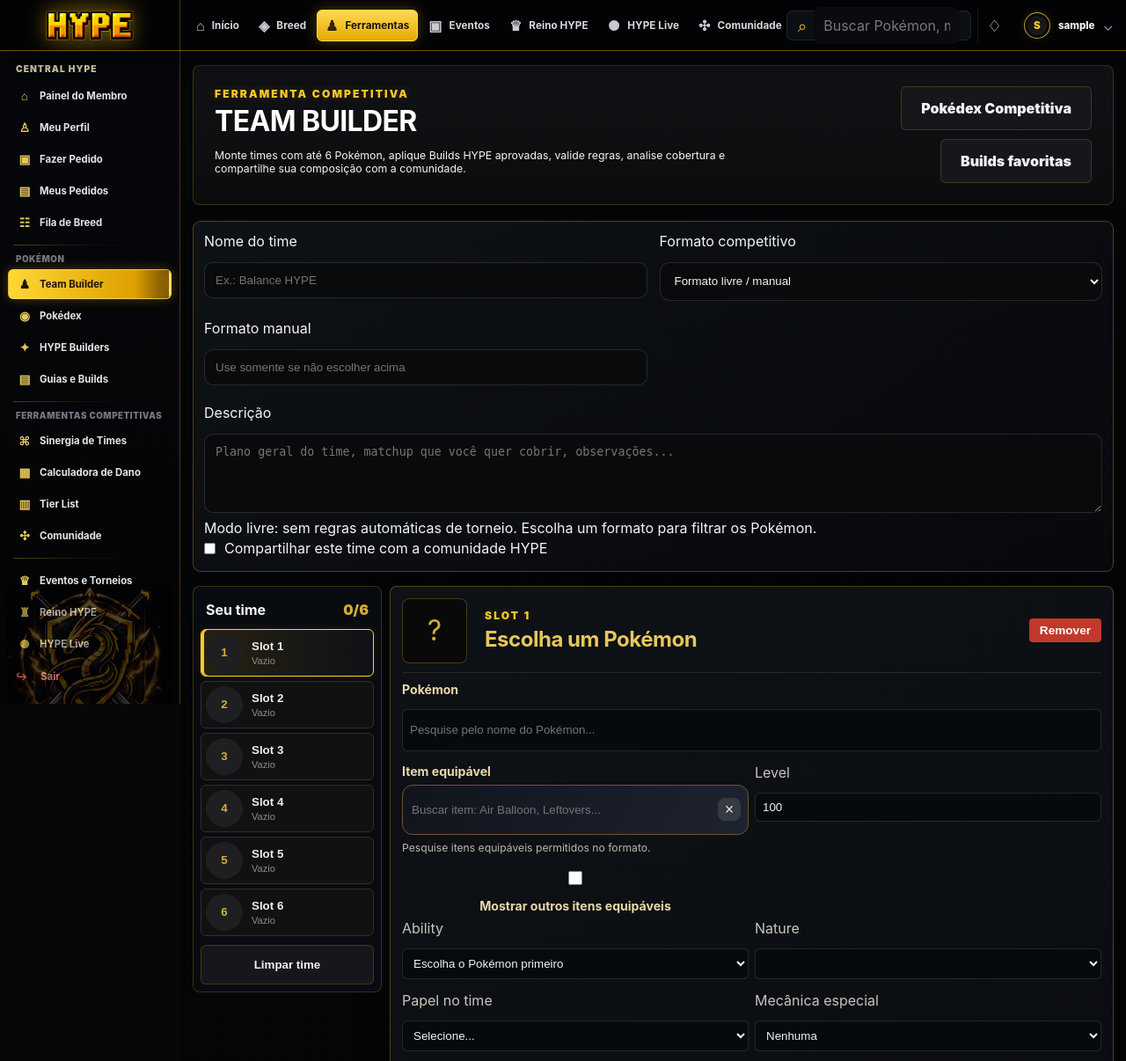
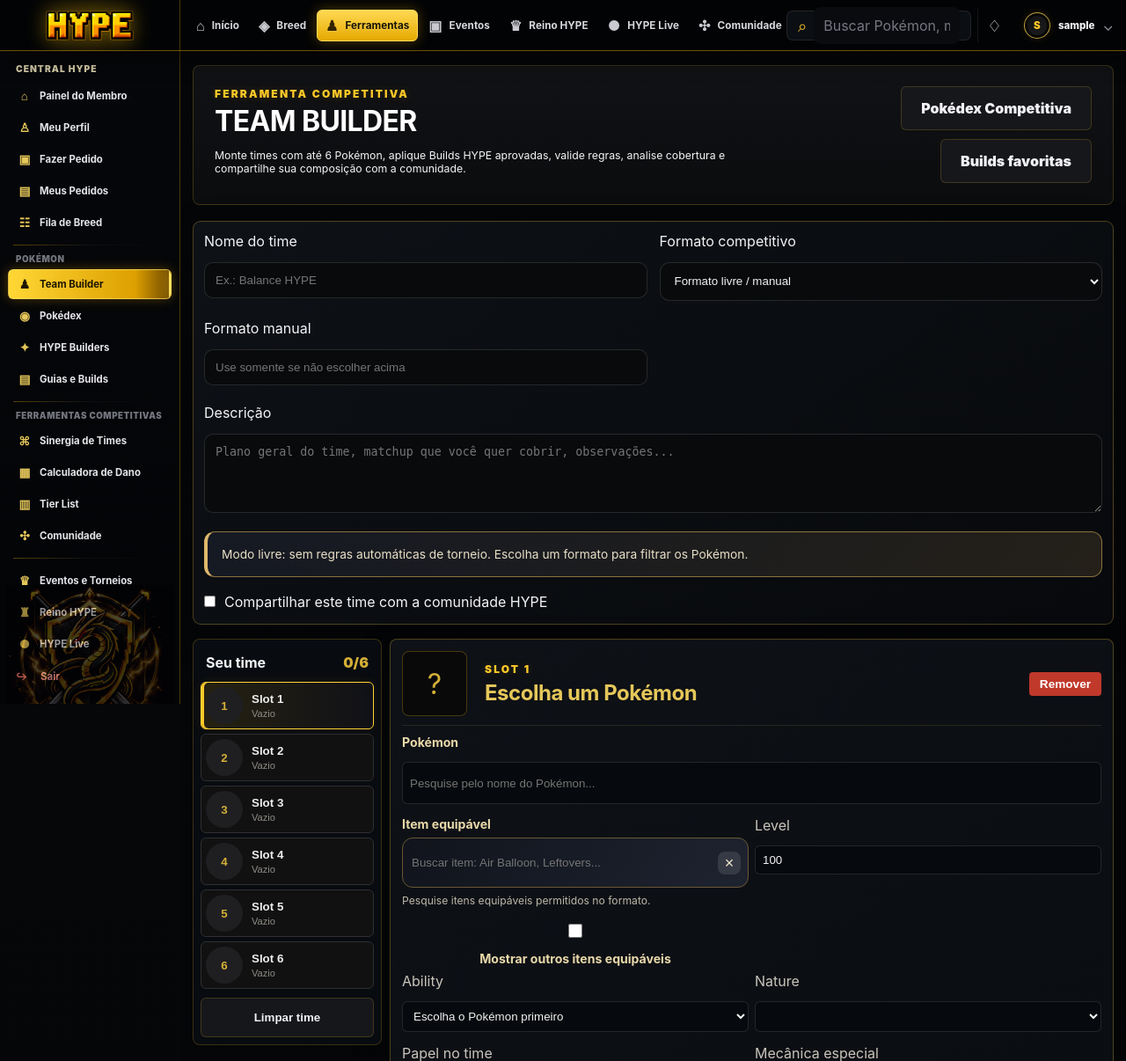
Before and after one commit to gustavodasilvaarruda-droid/CLAN-HYPE, a Flask app: page /team-builder in a window 1280 px wide. Shown: the top 1206 px of the page at 88% size. Run offline with Flask 3, Linux system fonts and the light colour scheme; the visitor is signed in with stand-in values (Sample User, id 1); data that the repository does not hold is empty; parts of the project's set-up code (start-up, migrations or seed data) failed here and were passed over; some libraries are stand-ins or nearby versions.

Commit message:
style(builder): painel legível de regras do formato

```diff
--- a/static/hype_team_builder_modern.css
+++ b/static/hype_team_builder_modern.css
@@ -60,3 +60,12 @@
 /* Pesquisa por sugestões do Pokémon com catálogo alternativo explícito. */
 .hype-v7-team-builder .hype-item-mode{display:flex;align-items:center;gap:8px;color:#e2d4ae;font-size:.78rem;cursor:pointer;margin-top:5px}
 .hype-v7-team-builder .hype-item-mode input{width:16px;height:16px;accent-color:#d9ad4d;flex:none}
+
+
+/* Resumo visível do regulamento escolhido — sem depender de alertas modais. */
+.hype-v7-team-builder .hype-format-rule-summary{
+  margin:14px 0;padding:14px 16px;white-space:pre-line;line-height:1.65;
+  color:#e8dfc6;background:linear-gradient(130deg,#151923,#242019);
+  border:1px solid #8b723e;border-left:4px solid #deb86b;border-radius:12px;
+  font-size:.86rem;overflow-wrap:anywhere;
+}
```
